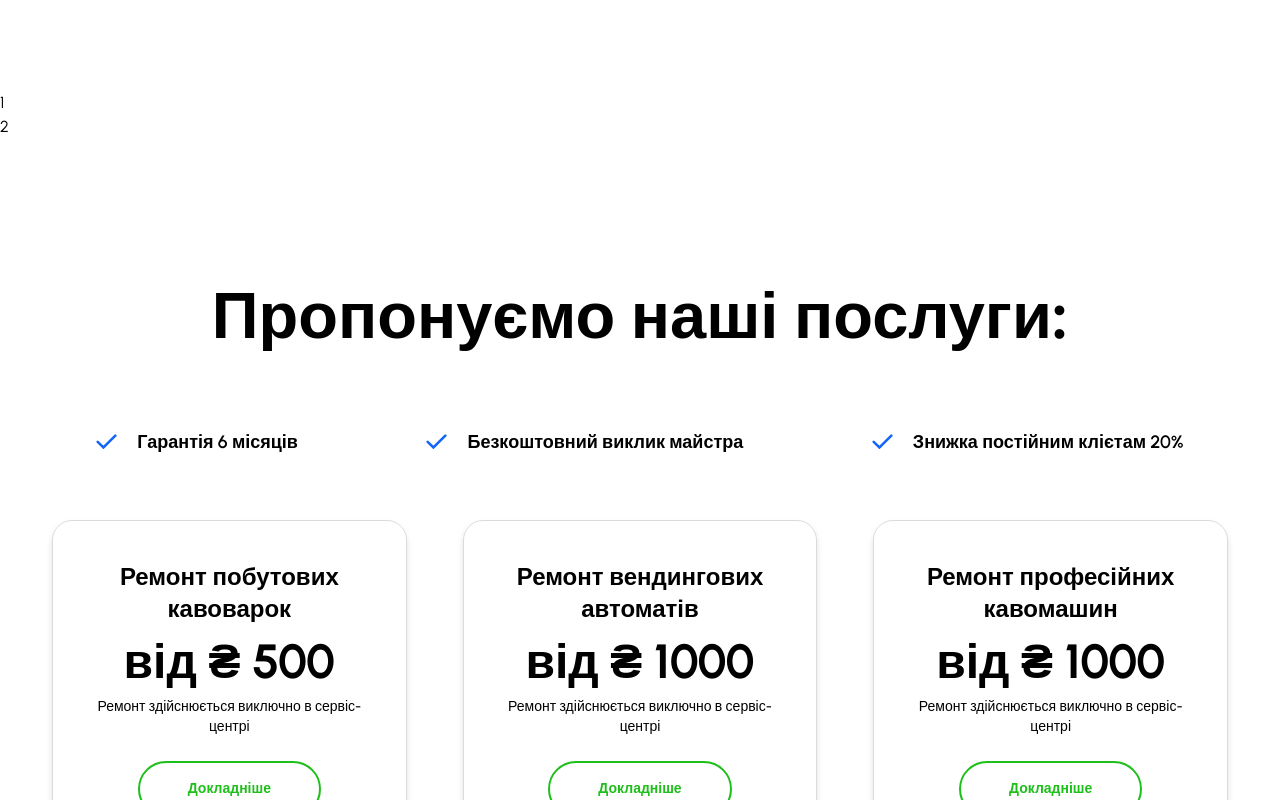
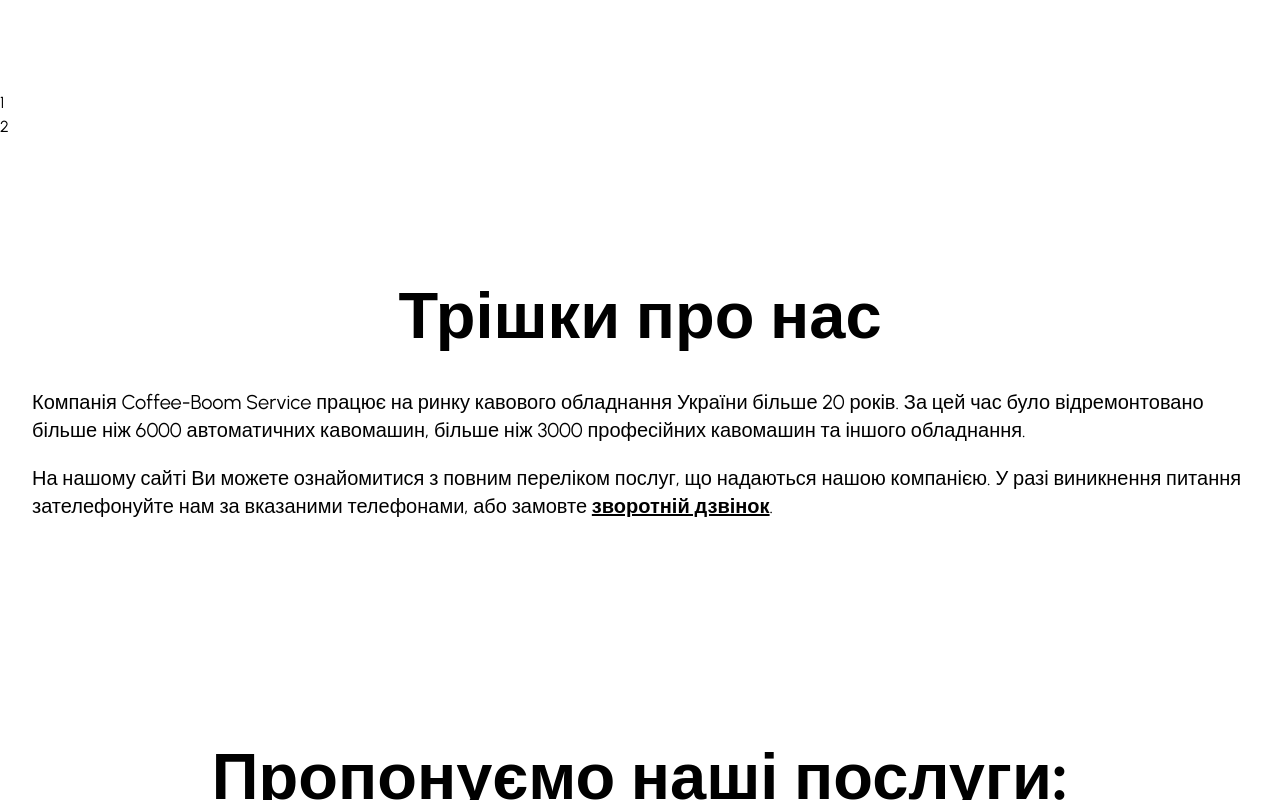
Before and after one commit to caruzzo85/coffee-boom-service, a Next.js app: page / in a window 1280 px wide. Shown: the part 516-1316 px from the top of the page. Built offline with nearby package versions, Linux system fonts and the light colour scheme.

Commit message:
#80 Edit menu and style

```diff
--- a/app/components/Aboutus/index.tsx
+++ b/app/components/Aboutus/index.tsx
@@ -15,43 +15,24 @@ const Aboutdata: datatype[] = [
         imgSrc: "/images/aboutus/imgOne.svg",
         paragraph: 'Sed ut perspiciatis unde omnis iste natus error sit voluptatem accusantium doloremque laudantium, totam rem',
         link: 'Learn more'
-    },
-    {
-        heading: "Services.",
-        imgSrc: "/images/aboutus/imgTwo.svg",
-        paragraph: 'Sed ut perspiciatis unde omnis iste natus error sit voluptatem accusantium doloremque laudantium, totam rem',
-        link: 'Learn more'
-    },
-    {
-        heading: "Our Works.",
-        imgSrc: "/images/aboutus/imgThree.svg",
-        paragraph: 'Sed ut perspiciatis unde omnis iste natus error sit voluptatem accusantium doloremque laudantium, totam rem',
-        link: 'Learn more'
-    },
+    }
 ]
 
 const Aboutus = () => {
     return (
-
-        <div id="aboutus-section">
-            <div className='mx-auto max-w-7xl px-4 py-24 my-32 lg:px-10 bg-lightgrey rounded-3xl relative'>
-                <Image src="/images/aboutus/dots.svg" width={100} height={100} alt="dots-image" className="absolute bottom-1 -left-20" />
-                <h3 className='text-center text-blue text-lg tracking-widest'>ABOUT US</h3>
-                <h4 className='text-center text-4xl lg:text-65xl font-bold'>Know more about us.</h4>
-                <div className='grid grid-cols-1 sm:grid-cols-2 lg:grid-cols-3 my-16 gap-x-16 lg:gap-x-32'>
-                    {Aboutdata.map((item, i) => (
-                        <div key={i} className='hover:bg-navyblue bg-white rounded-3xl mt-16 pt-10 pl-8 pb-10 pr-6 shadow-xl group'>
-                            <h4 className='text-4xl font-semibold  text-black mb-5 group-hover:text-white'>{item.heading}</h4>
-                            <Image src={item.imgSrc} alt={item.imgSrc} width={100} height={100} className="mb-5" />
-                            <h4 className='text-lg font-normal text-black group-hover:text-offwhite mb-5'>{item.paragraph}</h4>
-                            <Link href="#" className='text-lg font-semibold group-hover:text-white text-blue hover-underline'>
-                                {item.link}
-                                <ChevronRightIcon width={20} height={20} />
-                            </Link>
-                        </div>
-                    ))}
-                </div>
-            </div>
+        <div className="">
+                    <div id="aboutus-section" className="mx-auto max-w-7xl sm:py-20 lg:px-8 my-16 text-xl">
+            <h2 className="text-center text-4xl pb-10 sm:text-65xl font-black">Трішки про нас</h2>
+            <p className="pb-5">
+                Компанія Coffee-Boom Service працює на ринку кавового обладнання України більше 20 років.
+                За цей час було відремонтовано більше ніж 6000 автоматичних кавомашин, більше ніж 3000 професійних кавомашин
+                та іншого обладнання.
+            </p>
+            <p>
+                На нашому сайті Ви можете ознайомитися з повним переліком послуг, що надаються нашою компанією. У разі виникнення питання зателефонуйте нам за вказаними телефонами,
+                або замовте <Link href={"#callback"} className="underline font-bold">зворотній дзвінок</Link>.
+            </p>
+        </div>
         </div>
 
     )
--- a/app/components/Joinus/index.tsx
+++ b/app/components/Joinus/index.tsx
@@ -33,7 +33,7 @@ const Join: FC = () => {
     return (
         <>
 
-            <div className="my-32">
+            <div className="my-32" id="callback">
                 <div className='mx-auto max-w-3xl lg:max-w-7xl sm:py-4 lg:px-8'>
 
                     <div className="text-center">
--- a/app/components/Navbar/Drawerdata.tsx
+++ b/app/components/Navbar/Drawerdata.tsx
@@ -13,12 +13,12 @@ interface NavigationItem {
 }
 
 const navigation: NavigationItem[] = [
-    { name: 'Хто ми є', href: '#aboutus-section', current: false },
-    { name: 'Ремонт', href: '#services-section', current: false },
-    { name: 'Встановлення', href: '#services-section', current: false },
-    { name: 'Доставка', href: '#services-section', current: false },
-    { name: 'Для кафе', href: '#services-section', current: false },
-    { name: 'Магазин', href: '#services-section', current: false },
+    { name: 'Хто ми є', href: '/#aboutus-section', current: false },
+    { name: 'Ремонт', href: '/#services-section', current: false },
+    { name: 'Встановлення', href: '#vstanovlennya-avtomativ', current: false },
+    { name: 'Доставка', href: '/dostavka-kavy-ta-obladnannia', current: false },
+    { name: 'Для кафе', href: '/dlia-kafe', current: false },
+    { name: 'Магазин', href: 'https://coffee-boom.com.ua/', current: false },
 ]
 
 function classNames(...classes: string[]) {
@@ -47,7 +47,6 @@ const Data = () => {
                             </Link>
                         ))}
 
-<Link href={''} onClick={ContactsPopup} className='text-black hover:bg-gray-700 hover:text-purple block  py-2 rounded-md text-base font-medium'>Contacts mobile</Link>
                         <div className="mt-4"></div>
 
                       <Contactusform/>
--- a/app/page.tsx
+++ b/app/page.tsx
@@ -18,7 +18,7 @@ export default function Home() {
   return (
     <main>
       <Banner />
-      {/* <Aboutus /> */}
+      <Aboutus />
       {/*  */}
       {/*<Wework />
       <Ourteam />
```
